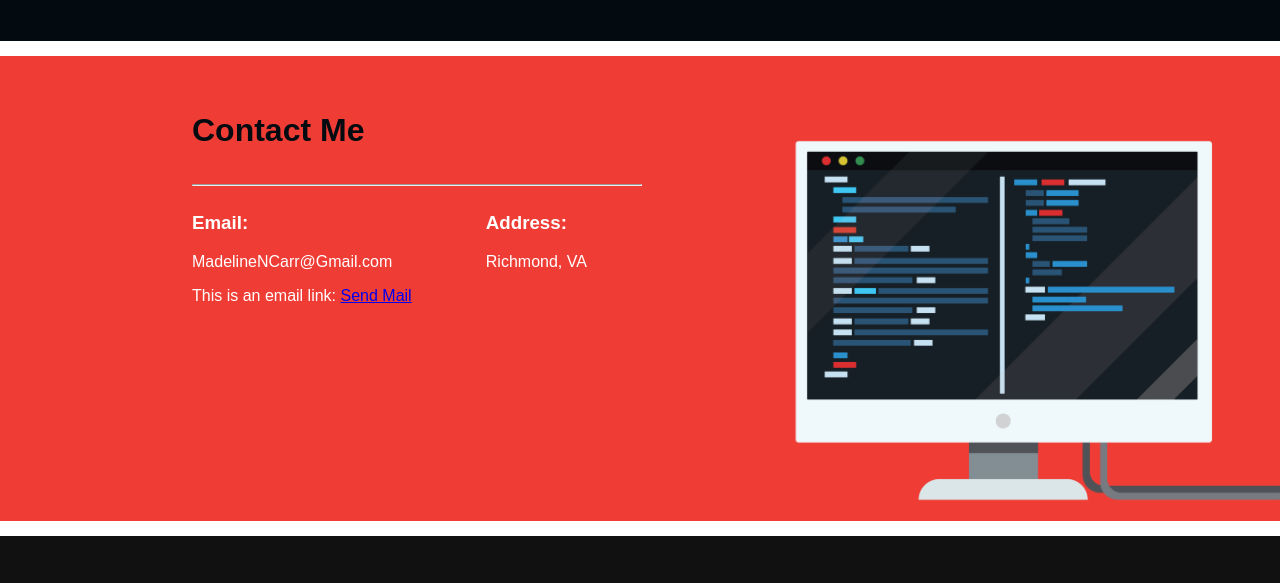
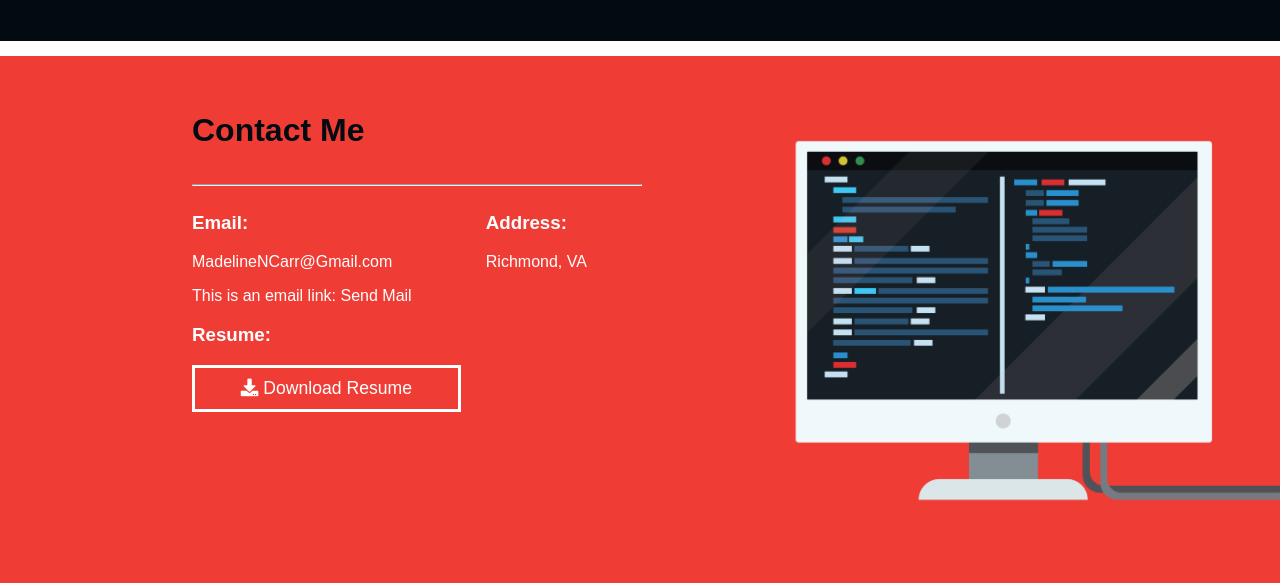
Before and after one commit to Madeline-Carr/Madeline-Carr.github.io, a plain HTML site: page index.html in a window 1280 px wide. Shown: the part 2956-3539 px from the top of the page. Drawn offline with nearby package versions, Linux system fonts and the light colour scheme; some packages are replaced by stand-ins of ours.

Commit message:
Download Resume Button

```diff
--- a/Styles/styles.scss
+++ b/Styles/styles.scss
@@ -17,6 +17,7 @@ body{
     width: 70%;
     margin: 0 auto;
 }
+
 
 //Header
 header{
@@ -249,7 +250,32 @@ header{
         font-size: 2em;
         color: $super_dark_blue;
     }
+    a{
+        text-decoration: none;
+        color: white;
+    }
+
+    button{
+        background-color: $light_red;
+        border:  3px solid white;
+        padding: 10px;
+       // border-radius: 10%;
+        width: 100%;
+        font-size: 1.1em;
+        a{
+            color: white;
+        }
+        &:hover{
+            a{
+                color: $light_red;
+               }
+            background-color: white;
+            color: $light_red;
+        }
+    }
+
 }
+
 
 #contact_grid{
     display: grid;
--- a/index.html
+++ b/index.html
@@ -178,6 +178,16 @@
             <a href="mailto:madelinencarr@Gmail.com?Subject=Hello" target="_top">Send Mail</a>
           </p>
 
+          <!-- Resume Download -->
+          <h3>Resume:</h3>
+          <button id="dowlnoad">
+            <a href="/Assets/Icon.jpg" download>
+              <i class="fa fa-download"></i> Download Resume
+            </a>
+          </button>
+
+
+
         </div>
         <div id="two">
           <h3>Address:</h3>
```
Also changed, not shown: Styles/styles.css, 1 other file.
